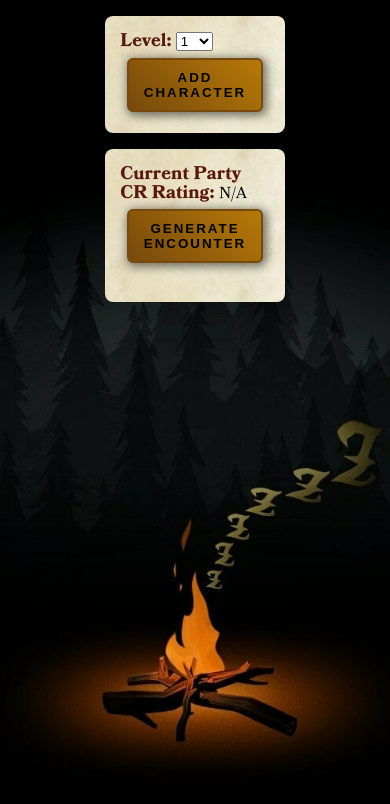
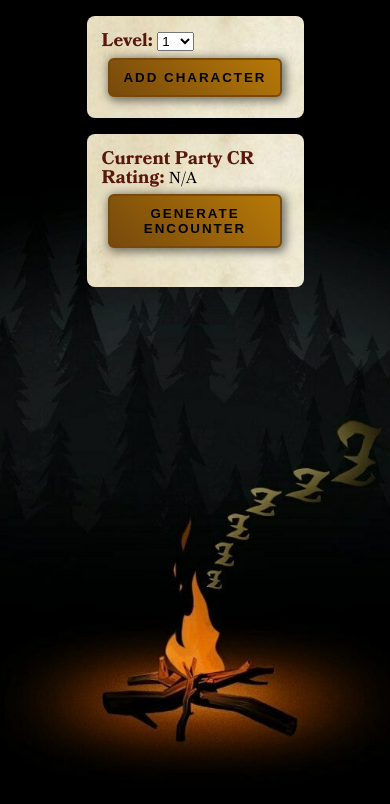
Before and after one commit to Evernight27/Encounter_Randomizer, a website: page index.html in a window 390 px wide. Drawn offline with Linux system fonts and the light colour scheme.

Commit message:
fix ci path name. increase width to 50% for better mobile compat. allow for empty special abilities.

```diff
--- a/index.js
+++ b/index.js
@@ -61,7 +61,7 @@ generate.addEventListener('click', async () => {
     const immunities = monster.damage_immunities ? `<h4 class="sameline">Damage Immunities: </h4><p class="sameline">${monster.damage_immunities}</p><br />` : '';
 
     const monsterAbilities = monster.special_abilities;
-    const specialAbilities = monsterAbilities.map((ability) => `<h4 class="sameline specialAbilities">${ability.name}: </h4><p class="sameline">${ability.desc}</p><br />`).join(' ');
+    const specialAbilities = (monsterAbilities === undefined || monsterAbilities.length === 0) ? '' : monsterAbilities.map((ability) => `<h4 class="sameline specialAbilities">${ability.name}: </h4><p class="sameline">${ability.desc}</p><br />`).join(' ');
 
     encounter.innerHTML = `
     <div class="monsterBlock">
--- a/style.css
+++ b/style.css
@@ -73,7 +73,7 @@ th {
 #center {
   margin: 1em auto;
   display: flexbox;
-  width: 40%;
+  width: 50%;
   padding: 15px;
   background-image: url('assets/parchment.jpg');
   border-radius: 8px;
@@ -82,7 +82,7 @@ th {
 #partyList {
   margin: 1em auto;
   display: flexbox;
-  width: 40%;
+  width: 50%;
   background-image: url('assets/parchment.jpg');
   border-radius: 8px;
   padding: 15px;
```
Also changed, not shown: .github/workflows/ci.yml (renamed from .gitlab/workflows/ci.yml).
